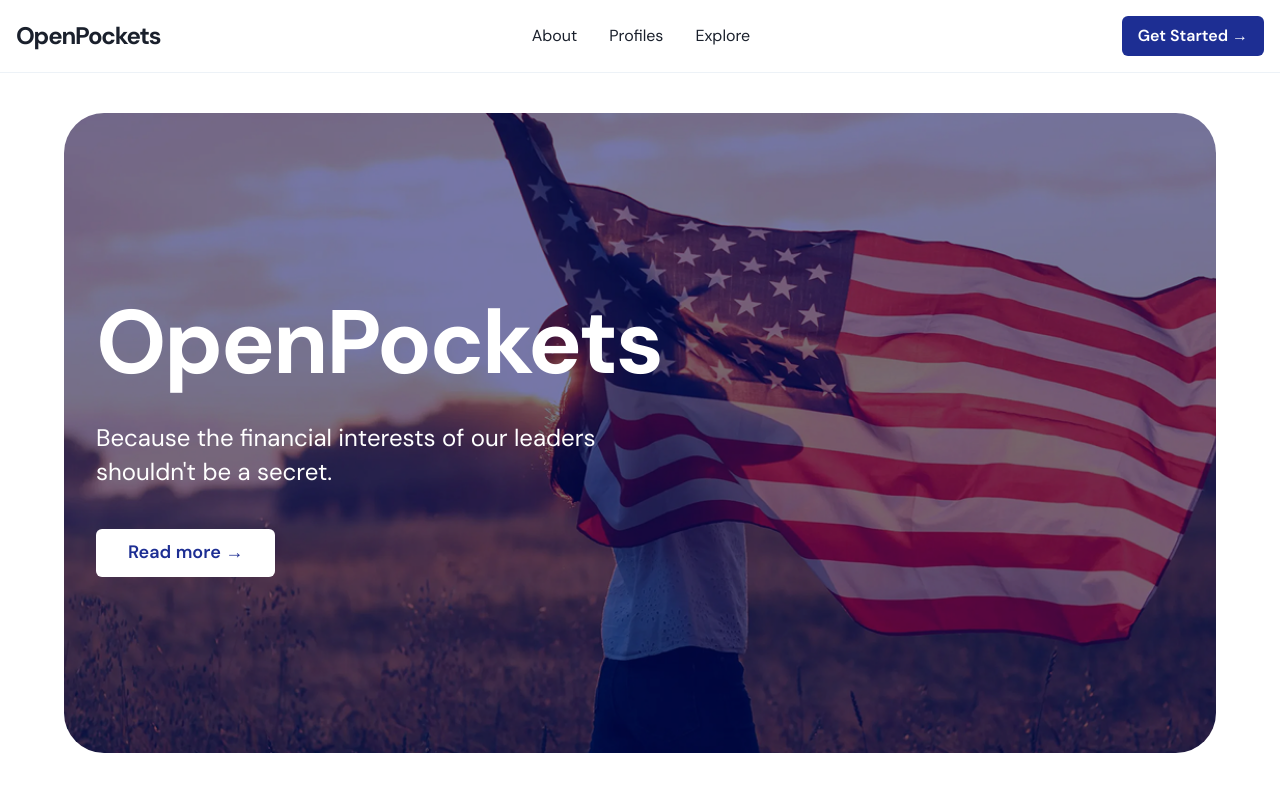
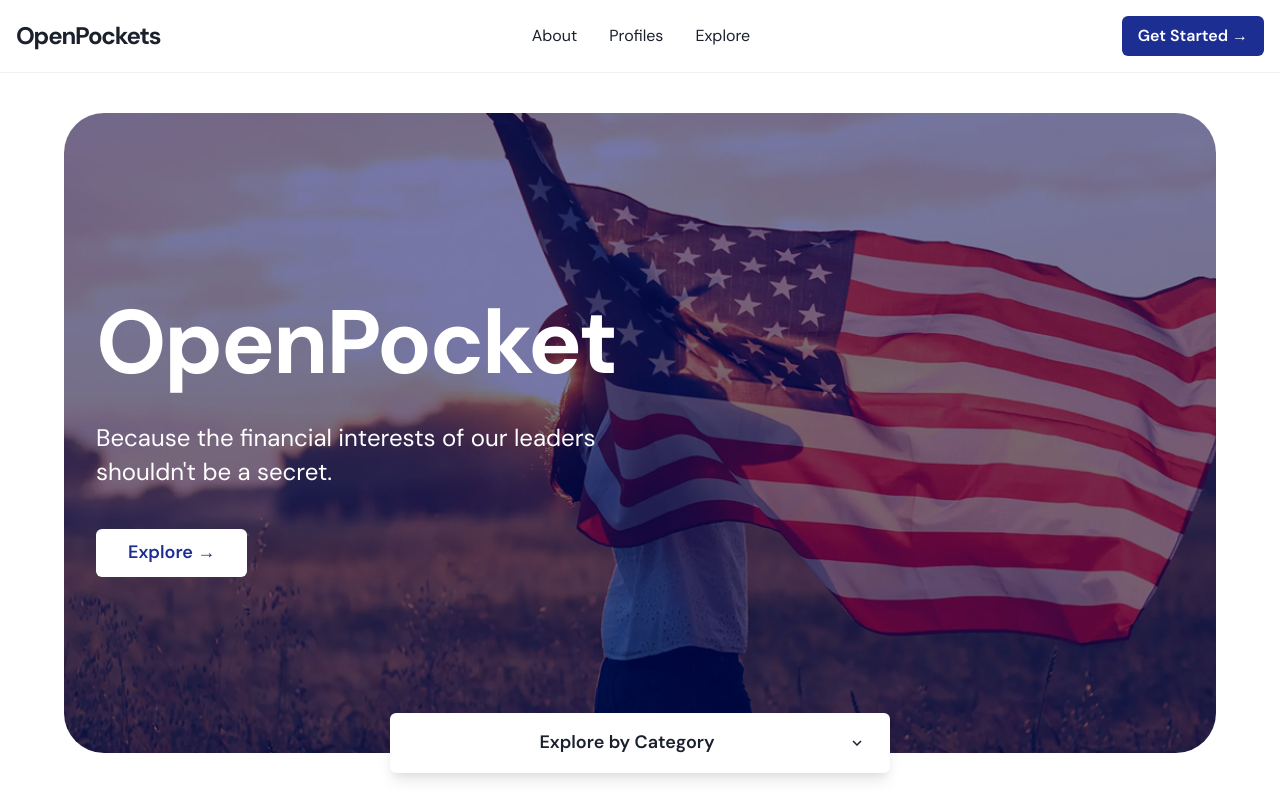
Before and after one commit to riachx/open-pocket, a React (Vite) app: page / in a window 1280 px wide. Shown: the top 800 px of the page. Built offline with nearby package versions, Linux system fonts and the light colour scheme.

Commit message:
adding dropdown

```diff
--- a/src/pages/Landing.tsx
+++ b/src/pages/Landing.tsx
@@ -1,8 +1,27 @@
 // src/pages/Landing.tsx
-import { Box, Container, Heading, Text, Button, VStack, Image, Flex, Grid, GridItem } from '@chakra-ui/react';
-import { Link } from 'react-router-dom';
+import {
+  Box, Container, Heading, Text, Button, VStack, Image, Flex, Grid, GridItem,
+  Menu, MenuButton, MenuList, MenuItem, Icon
+} from '@chakra-ui/react';
+import { ChevronDownIcon } from '@chakra-ui/icons';
+import { Link, useNavigate } from 'react-router-dom';
 
 const Landing = () => {
+  const navigate = useNavigate();
+
+  // Industry list matching what's available on Explore page
+  const industries = [
+    "Pharmaceuticals",
+    "Military & Defense",
+    "Insurance",
+    "Oil & Gas",
+    "Electronics & Tech"
+  ];
+
+  const handleIndustrySelect = (industry: string) => {
+    navigate(`/industry/${encodeURIComponent(industry)}`);
+  };
+
   return (
     <Box>
       {/* First Section - Hero Banner */}
@@ -50,7 +69,7 @@ const Landing = () => {
               fontWeight="bold"
               letterSpacing="tight"
             >
-              OpenPockets
+              OpenPocket
             </Heading>
 
             <Text
@@ -61,9 +80,10 @@ const Landing = () => {
               Because the financial interests of our leaders shouldn't be a secret.
             </Text>
 
+            <Flex gap={4} mt={4}>
               <Button
                 as={Link}
-              to="/about"
+                to="/explore"
                 size="lg"
                 bg="white"
                 color="#1D2E93"
@@ -71,13 +91,67 @@ const Landing = () => {
                 _hover={{
                   bg: 'gray.100'
                 }}
-              mt={4}
               >
-              Read more →
+                Explore →
               </Button>
+
+
+            </Flex>
+
+
+
+
+      <Menu placement="bottom" strategy="fixed" autoSelect={false}>
+                <MenuButton
+                  position="absolute"
+                  bottom="20px"
+                  left="50%"
+                  transform="translateX(-50%)"
+                  as={Button}
+                  rightIcon={<ChevronDownIcon />}
+                  bg="rgba(255, 255, 255, 1)"
+                  color="gray.800"
+                  size="lg"
+                  _hover={{ bg: 'white' }}
+                  _active={{ bg: 'white' }}
+                  boxShadow={"lg"}
+                  width="500px"
+                  height="60px"
+                  zIndex={2}
+                >
+                  Explore by Category
+                </MenuButton>
+                <MenuList
+                  mt="2px"
+                  zIndex={3}
+                  minWidth="500px"
+                >
+                  {industries.map((industry, index) => (
+                    <MenuItem
+                      key={index}
+                      onClick={() => handleIndustrySelect(industry)}
+                      color="#1D2E93"
+                      _hover={{
+                        bg: 'gray.100',
+                        color: '#b5305f'
+                      }}
+                      fontWeight="medium"
+                    >
+                      {industry}
+                    </MenuItem>
+                  ))}
+                </MenuList>
+              </Menu>
+
           </VStack>
+
+
+
         </Container>
+
+
       </Box>
+
 
       {/* Second Section - Capitol Image with Mission */}
       <Container maxW="container.xl" py={20}>
@@ -112,11 +186,11 @@ const Landing = () => {
               </Heading>
 
               <Text fontSize="xl" color="gray.800" letterSpacing={"tight"}>
-              We shine a light on where the money flows—whether it’s campaign donations, Super PAC expenditures, or lobbying efforts—so you can understand who really holds the power behind the policies.
+              We shine a light on where the money flows—whether it's campaign donations, Super PAC expenditures, or lobbying efforts—so you can understand who really holds the power behind the policies.
               </Text>
 
               <Text fontSize="xl" color="gray.800" letterSpacing={"tight"}>
-              OpenPockets allows you to see who’s really backing your ballot.
+              OpenPockets allows you to see who's really backing your ballot.
               </Text>
             </VStack>
           </GridItem>
```
Lines whose indentation alone changed are shown as unchanged.
